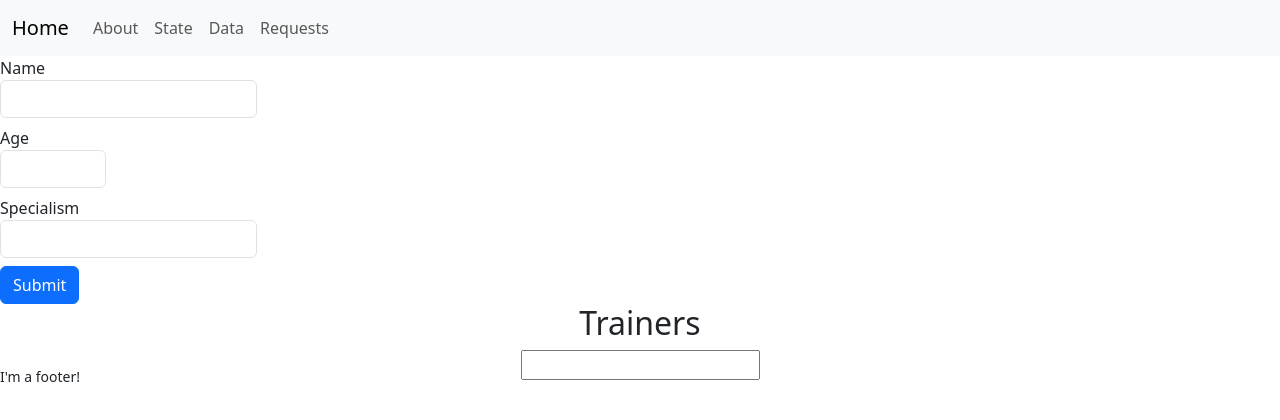
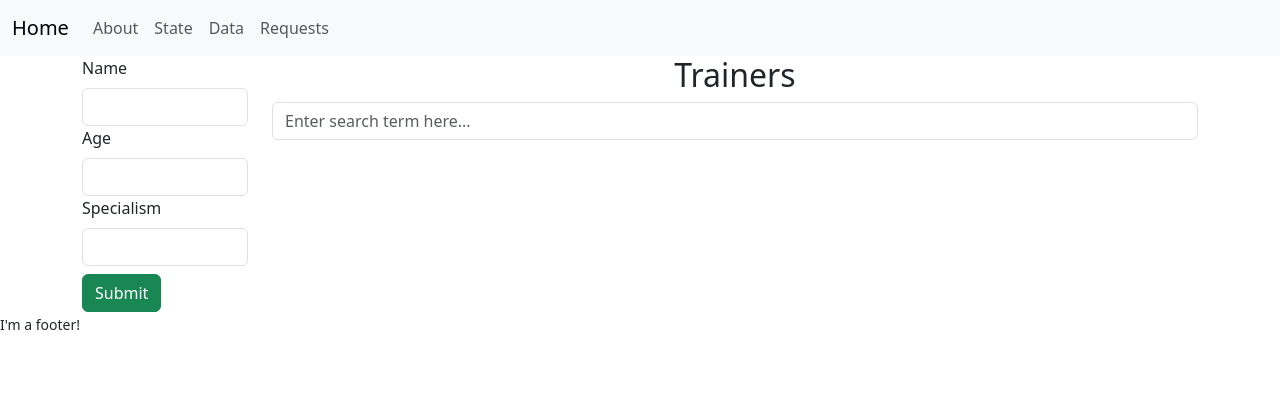
Before and after one commit to JHarry444/LBG-React-Demo, a React (Create React App) app: page /requests in a window 1280 px wide. Shown: the top 420 px of the page. Built offline with nearby package versions, Linux system fonts and the light colour scheme; no server answers.

Commit message:
react - fin

```diff
--- a/src/components/requests/CreateTrainers.jsx
+++ b/src/components/requests/CreateTrainers.jsx
@@ -6,44 +6,52 @@ function CreateTrainers() {
     const [age, setAge] = useState("");
     const [specialism, setSpecialism] = useState("");
 
-    function handleSubmit(event) {
-        event.preventDefault();
-        axios.post("http://localhost:5000/trainer", { name, age, specialism })
-            .then(response => console.log(response))
+    return (<form onSubmit={e => {
+        e.preventDefault();
+        axios.post("http://localhost:5000/trainer", { name, age: Number.parseInt(age), specialism })
+            .then(response => {
+                console.log(response);
+                setName("");
+                setAge("");
+                setSpecialism("");
+            })
             .catch(err => console.error(err))
-    }
-
-    return (<form onSubmit={handleSubmit}>
-        <label className="form-label">Name
+    }}>
+        <label htmlFor="trainerName" className="form-label">Name</label>
         <input
+            id="trainerName"
+            name="name"
             className="form-control"
             type="text"
             value={name}
             onChange={e => setName(e.target.value)}
+            required
         />
-        </label>
-        <br />
-        <label className="form-label">Age
+        <label htmlFor="trainerAge" className="form-label">Age</label>
         <input
+            id="trainerAge"
+            name="age"
             className="form-control"
             type="number"
             value={age}
             min={18}
             max={65}
             onChange={e => setAge(e.target.value)}
+            required
         />
-        </label>
-        <br />
-        <label className="form-label">Specialism
+        <label htmlFor="trainerSpecialism" className="form-label">Specialism</label>
         <input
+            id="trainerSpecialism"
+            name="specialism"
             className="form-control"
             type="text"
             value={specialism}
             onChange={e => setSpecialism(e.target.value)}
+            required
         />
-        </label>
-        <br />
-        <button className="btn btn-primary" type="submit">Submit</button>
+        <div className="mt-2">
+            <button className="btn btn-success" type="submit">Submit</button>
+        </div>
     </form>);
 }
 
--- a/src/components/requests/GetTrainers.jsx
+++ b/src/components/requests/GetTrainers.jsx
@@ -28,9 +28,9 @@ function GetTrainers() {
         }
     }
 
-    return (<div style={{ textAlign: "center" }}>
-        <h2>Trainers</h2>
-        <input type="text" value={filter} onChange={e => setFilter(e.target.value)} />
+    return (<div>
+        <h2 style={{ textAlign: "center" }}>Trainers</h2>
+        <input className="form-control" type="text" value={filter} onChange={e => setFilter(e.target.value)} placeholder="Enter search term here..." />
         <div className="container mt-2">
             <div className="row row-cols-3 g-4">
                 {trainerComponents}
--- a/src/components/requests/TrainerRequests.jsx
+++ b/src/components/requests/TrainerRequests.jsx
@@ -2,10 +2,16 @@ import CreateTrainers from "./CreateTrainers";
 import GetTrainers from "./GetTrainers";
 
 function TrainerRequests() {
-    return (<>
-        <CreateTrainers />
-        <GetTrainers />
-    </>);
+    return (<div className="container">
+        <div className="row">
+            <div className="col-2">
+                <CreateTrainers />
+            </div>
+            <div className="col">
+                <GetTrainers />
+            </div>
+        </div>
+    </div>);
 }
 
 export default TrainerRequests;
--- a/src/components/static_data/King.jsx
+++ b/src/components/static_data/King.jsx
@@ -1,12 +1,20 @@
 import PropTypes from "prop-types";
 
 function King(props) {
-    return (<div>
-        <h4>{props.name}</h4>
-        <p>Country: {props.country}</p>
-        <p>House: {props.house}</p>
-        <p>Years: {props.years}</p>
-    </div>);
+    return (
+        <div className="col">
+            <div className="card">
+                <div className="card-body">
+                    <h4>{props.name}</h4>
+                    <div className="card-text">
+                        <p>Country: {props.country}</p>
+                        <p>House: {props.house}</p>
+                        <p>Years: {props.years}</p>
+                    </div>
+                </div>
+            </div>
+        </div>
+    );
 }
 
 King.propTypes = {
--- a/src/components/static_data/KingSolution.jsx
+++ b/src/components/static_data/KingSolution.jsx
@@ -30,11 +30,17 @@ function KingSolution() {
         setFilter(event.target.value);
     }
 
-    return (<div>
-        <h2> Kings </h2>
-        <input type="text" placeholder="Enter filter here" value={filter} onChange={handleChange} />
-        {/* <input type="text" placeholder="Enter filter here" value={filter} onChange={e => setFilter(e.target.value)} /> */}
-        {kingComponents}
+    return (<div className="container">
+        <div className="row" style={{textAlign: "center"}}>
+            <h2> Kings </h2>
+        </div>
+        <div className="row">
+            <input className="form-control" type="text" placeholder="Enter filter here" value={filter} onChange={handleChange} />
+            {/* <input type="text" placeholder="Enter filter here" value={filter} onChange={e => setFilter(e.target.value)} /> */}
+        </div>
+        <div className="row row-cols-4 g-4 mt-1">
+            {kingComponents}
+        </div>
     </div>
     );
 }
```
Also changed, not shown: trainers.json (renamed from public/trainers.json, +4 -4 lines). Lines whose indentation alone changed are shown as unchanged.
